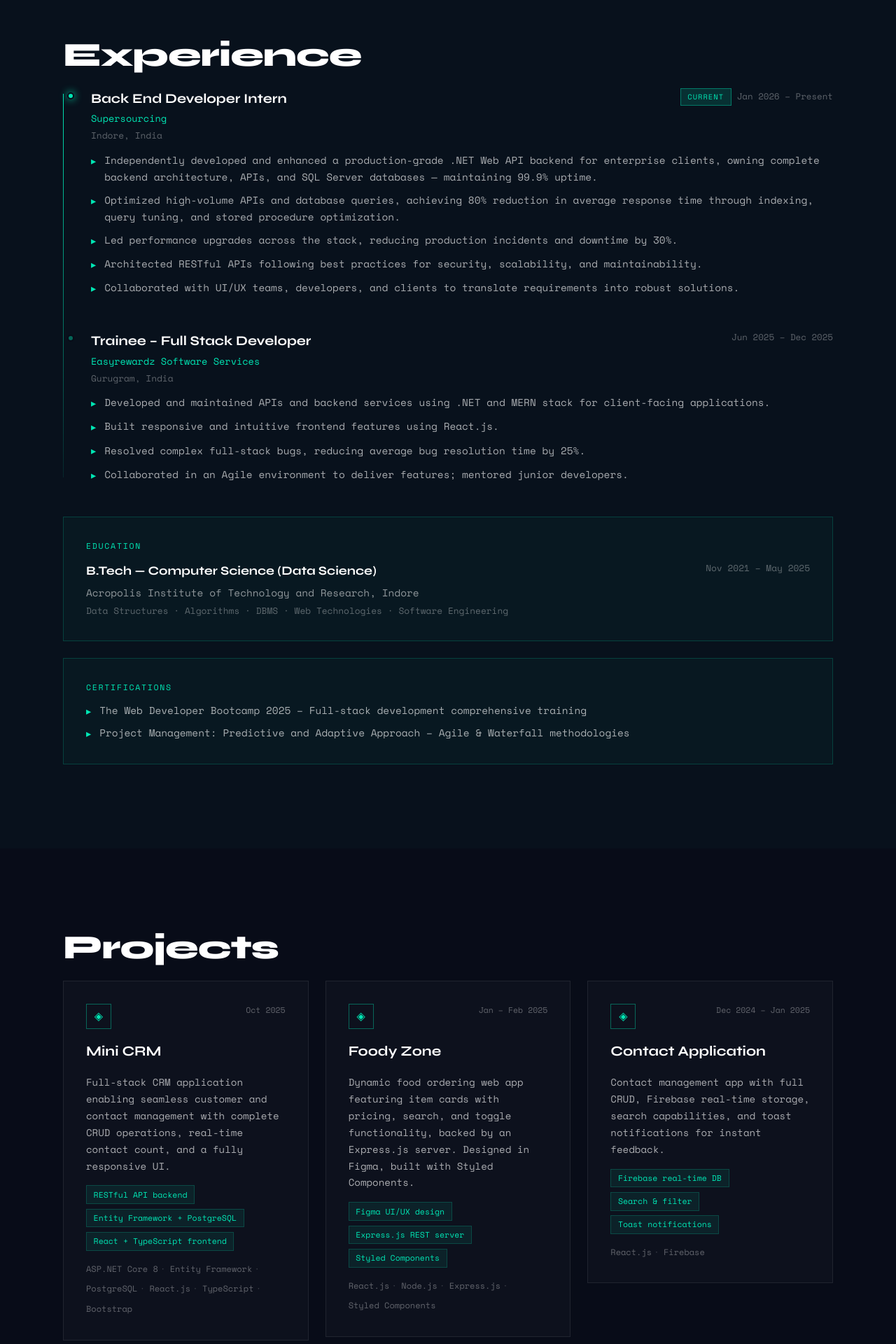
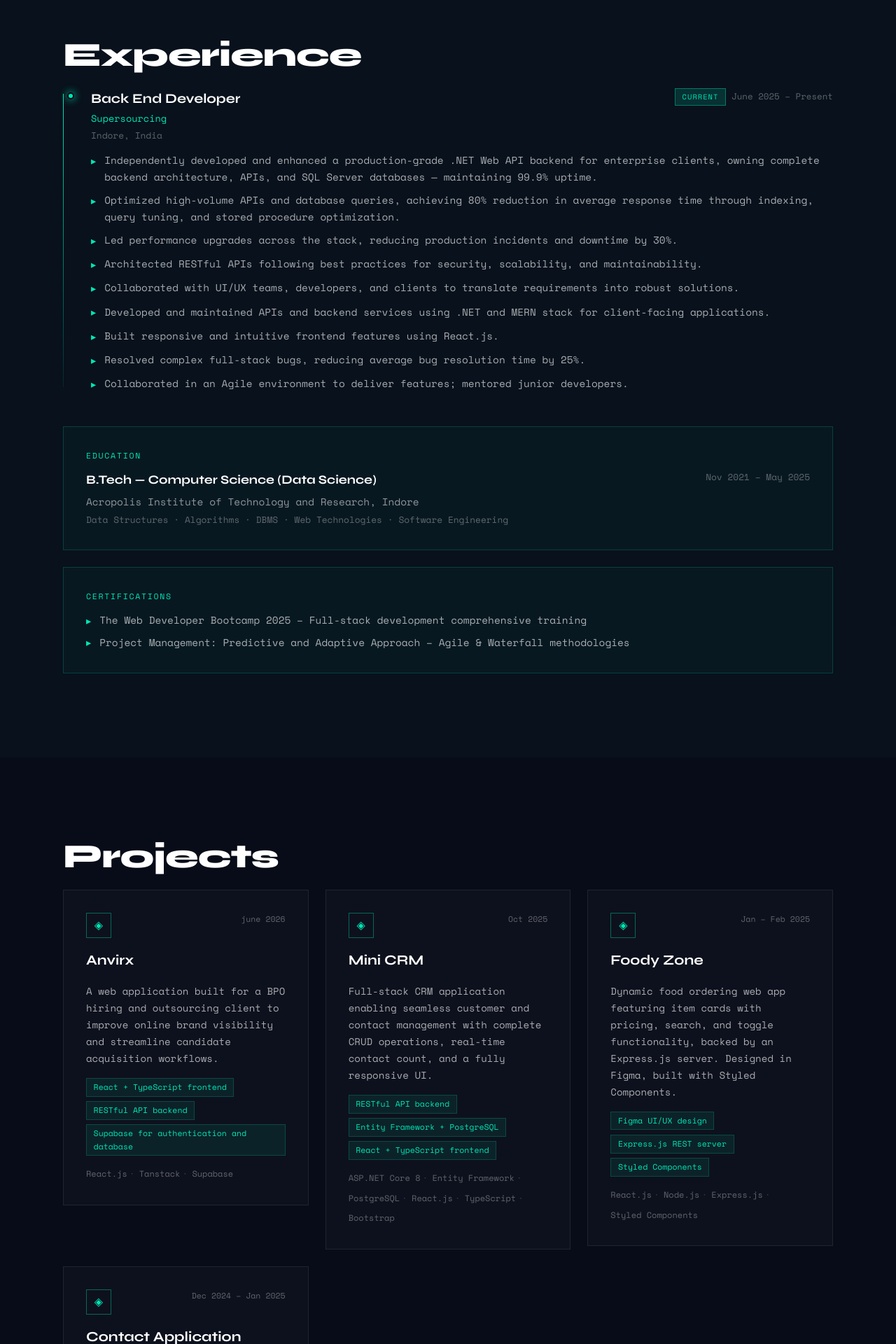
Before and after one commit to harshv45/portfolio, a React (Create React App) app in the folder portfolio/: page / in a window 1280 px wide. Shown: the part 1900-3820 px from the top of the page at 70% size. Built offline with nearby package versions, Linux system fonts and the light colour scheme.

Commit message:
updated experience and projects

```diff
--- a/portfolio/src/data/portfolioData.js
+++ b/portfolio/src/data/portfolioData.js
@@ -31,10 +31,10 @@ export const ACHIEVEMENTS = [
 
 export const EXPERIENCE = [
   {
-    title: "Back End Developer Intern",
+    title: "Back End Developer",
     company: "Supersourcing",
     location: "Indore, India",
-    period: "Jan 2026 – Present",
+    period: "June 2025 – Present",
     current: true,
     bullets: [
       "Independently developed and enhanced a production-grade .NET Web API backend for enterprise clients, owning complete backend architecture, APIs, and SQL Server databases — maintaining 99.9% uptime.",
@@ -42,21 +42,25 @@ export const EXPERIENCE = [
       "Led performance upgrades across the stack, reducing production incidents and downtime by 30%.",
       "Architected RESTful APIs following best practices for security, scalability, and maintainability.",
       "Collaborated with UI/UX teams, developers, and clients to translate requirements into robust solutions.",
-    ],
-  },
-  {
-    title: "Trainee – Full Stack Developer",
-    company: "Easyrewardz Software Services",
-    location: "Gurugram, India",
-    period: "Jun 2025 – Dec 2025",
-    current: false,
-    bullets: [
-      "Developed and maintained APIs and backend services using .NET and MERN stack for client-facing applications.",
+       "Developed and maintained APIs and backend services using .NET and MERN stack for client-facing applications.",
       "Built responsive and intuitive frontend features using React.js.",
       "Resolved complex full-stack bugs, reducing average bug resolution time by 25%.",
       "Collaborated in an Agile environment to deliver features; mentored junior developers.",
     ],
   },
+  // {
+  //   title: "Trainee – Full Stack Developer",
+  //   company: "Easyrewardz Software Services",
+  //   location: "Gurugram, India",
+  //   period: "Jun 2025 – Dec 2025",
+  //   current: false,
+  //   bullets: [
+  //     "Developed and maintained APIs and backend services using .NET and MERN stack for client-facing applications.",
+  //     "Built responsive and intuitive frontend features using React.js.",
+  //     "Resolved complex full-stack bugs, reducing average bug resolution time by 25%.",
+  //     "Collaborated in an Agile environment to deliver features; mentored junior developers.",
+  //   ],
+  // },
 ];
 
 export const EDUCATION = {
@@ -72,6 +76,14 @@ export const CERTIFICATIONS = [
 ];
 
 export const PROJECTS = [
+  {
+    name: "Anvirx",
+    stack: ["React.js", "Tanstack", "Supabase"],
+    period: "june 2026",
+    description: "A web application built for a BPO hiring and outsourcing client to improve online brand visibility and streamline candidate acquisition workflows.",
+    highlights: ["React + TypeScript frontend","RESTful API backend", "Supabase for authentication and database"],
+    github: "",
+  },
   {
     name: "Mini CRM",
     stack: ["ASP.NET Core 8", "Entity Framework", "PostgreSQL", "React.js", "TypeScript", "Bootstrap"],
```
